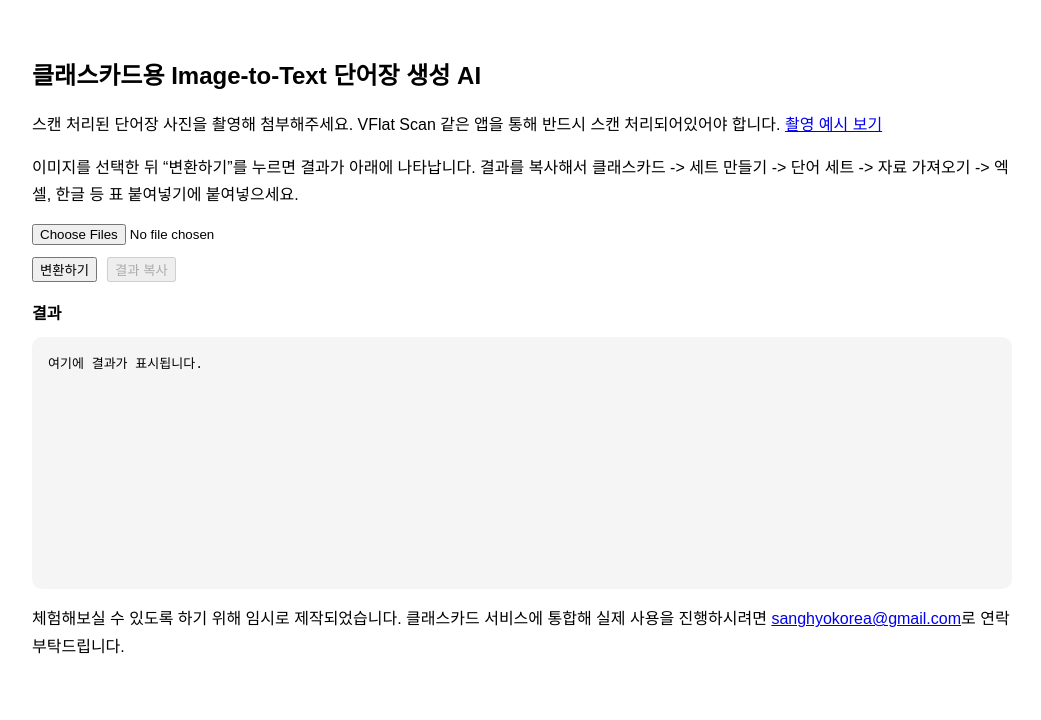
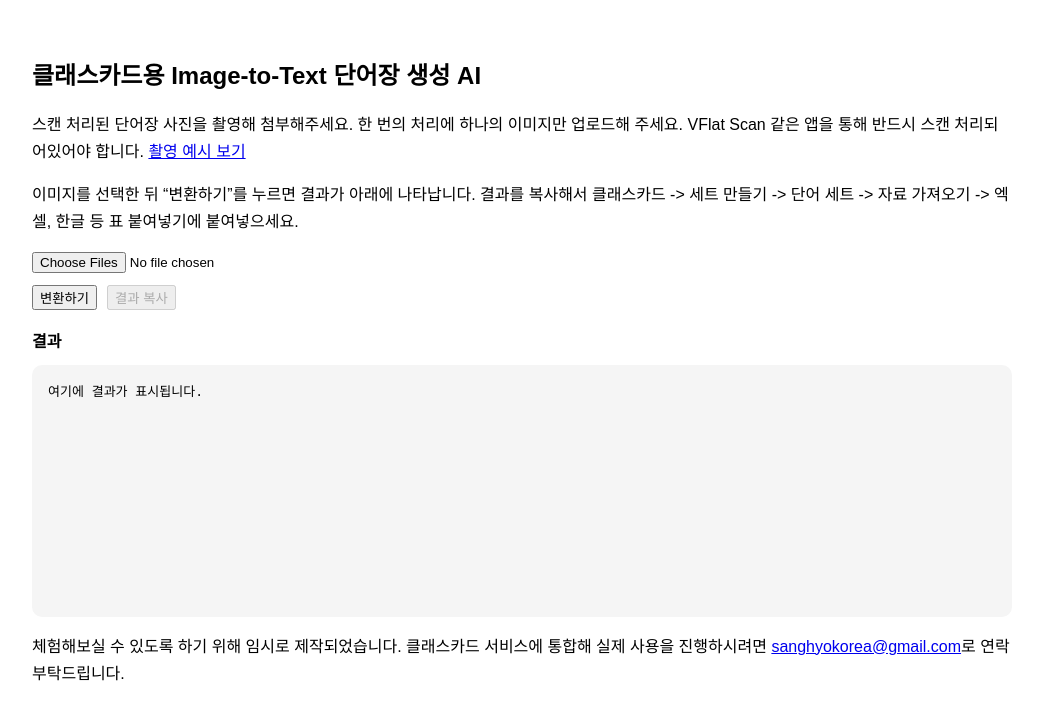
Before and after one commit to sanghyo-net/classcard-text-to-image-demo, a Next.js app: page / in a window 1280 px wide. Shown: the top 720 px of the page, without its empty margins (4-1045 px from the left). Built offline with nearby package versions, Linux system fonts and the light colour scheme.

Commit message:
Update index.js

```diff
--- a/pages/index.js
+++ b/pages/index.js
@@ -56,7 +56,7 @@
       <h2>클래스카드용 Image-to-Text 단어장 생성 AI</h2>
 
       <p style={{ lineHeight: 1.7, marginBottom: 8 }}>
-        스캔 처리된 단어장 사진을 촬영해 첨부해주세요. VFlat Scan 같은 앱을 통해 반드시 스캔 처리되어있어야 합니다.{" "}
+        스캔 처리된 단어장 사진을 촬영해 첨부해주세요. 한 번의 처리에 하나의 이미지만 업로드해 주세요. VFlat Scan 같은 앱을 통해 반드시 스캔 처리되어있어야 합니다.{" "}
         <a
           href="https://drive.google.com/drive/folders/1VfdPG5qvjOapJ5BrwhnvVEdXjZxg113h?usp=sharing"
           target="_blank"
```
